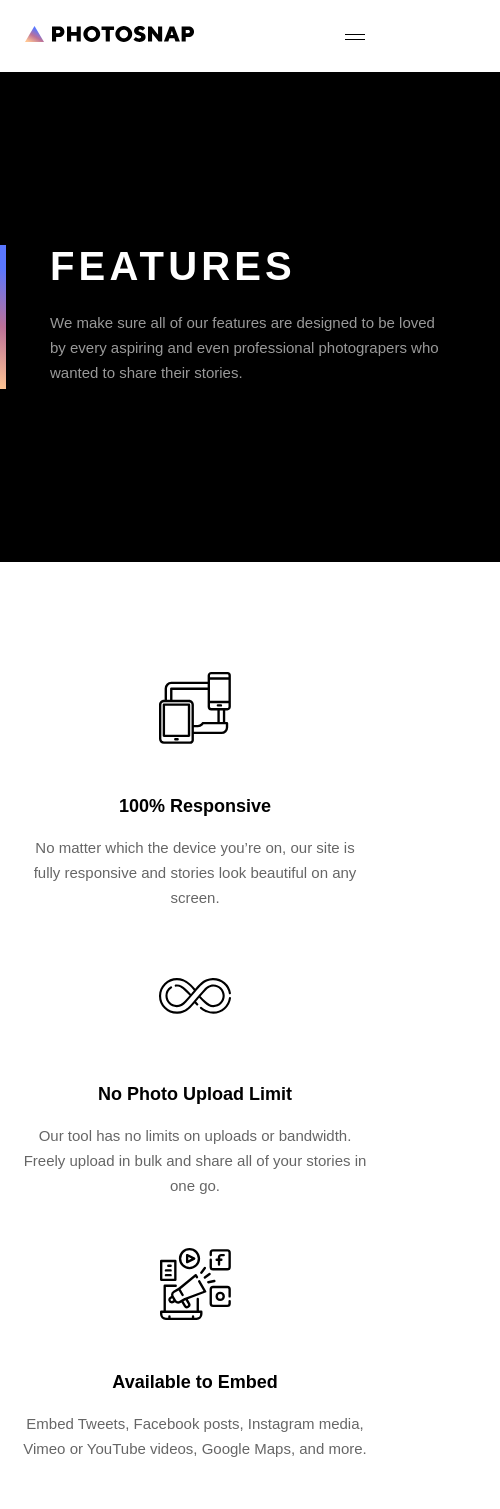
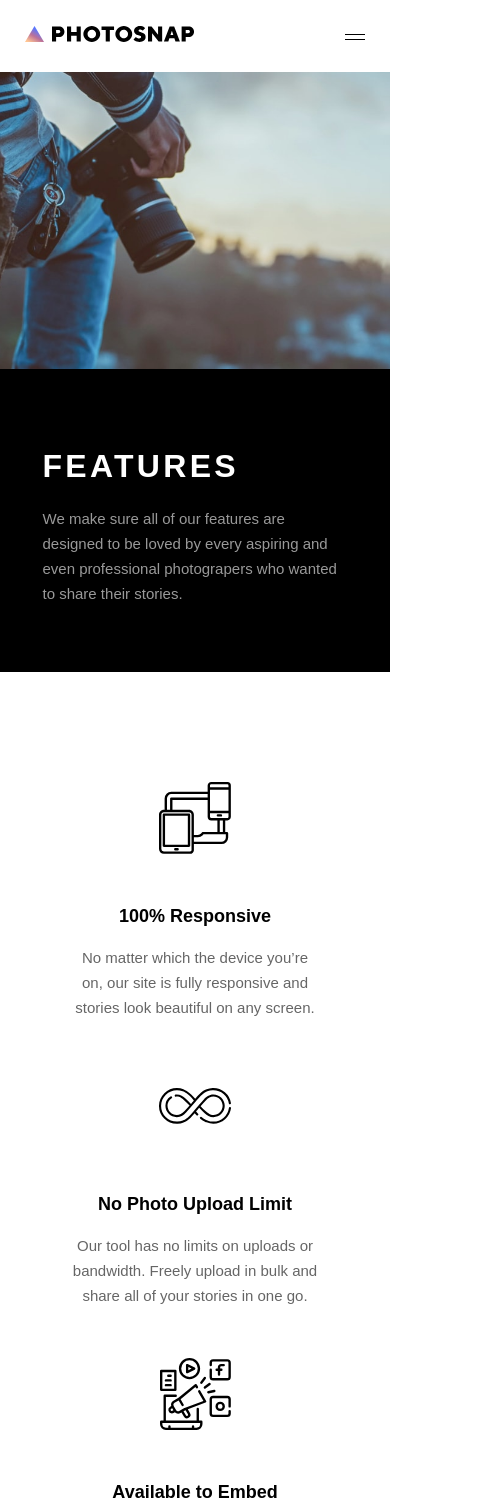
Before and after one commit to ding-09/photosnap, a React (Create React App) app: page /features in a window 390 px wide. Shown: the top 1509 px of the page, 500 px wide, since content can reach past the window. Built offline with nearby package versions, Linux system fonts and the light colour scheme; the HTML template or start-up script is replaced by a standard one.

Commit message:
added mobile responsive behavior for Features page

```diff
--- a/src/components/BetaInvite.js
+++ b/src/components/BetaInvite.js
@@ -2,7 +2,7 @@ import React from 'react';
 import styled from 'styled-components';
 import ArrowButton from '../styles/ArrowButton';
 import betaBG from '../assets/shared/desktop/bg-beta.jpg';
-import tabletBetaBG from '../assets/shared/tablet/bg-beta.jpg';
+import mobileBetaBG from '../assets/shared/mobile/bg-beta.jpg';
 
 
 const BetaInvite = () => {
@@ -26,6 +26,28 @@ const InviteSection = styled.section`
   padding: 6.4rem 4.9rem;
   position: relative;
   color: #ffffff;
+  @media (max-width: 700px) {
+    padding: 2rem 4rem;
+    height: auto;
+  }
+  @media (max-width: 400px) {
+    max-width: 40rem;
+    height: 25rem;
+    padding: 2rem 3rem;
+    background: url(${mobileBetaBG}) no-repeat;
+    background-size: cover;
+    background-position: center;
+    .hero-border {
+      display: none;
+    }
+    .invite-container {
+      h2 {
+        font-size: 3.2rem;
+        line-height: 4rem;
+        letter-spacing: 3.3px;
+      }
+    }
+  }
   .invite-container {
     max-width: 114rem;
     height: 15rem;
@@ -35,6 +57,17 @@ const InviteSection = styled.section`
     h2 {
       max-width: 45rem;
     }
+    @media (max-width: 700px) {
+      height: 100%;
+      flex-direction: column;
+      justify-content: space-evenly;
+      h2 {
+        margin-bottom: 2rem;
+      }
+      button {
+        width: 20rem;
+      }
+    }
   }
   .hero-border {
     height: 100%;
--- a/src/pages/Features.js
+++ b/src/pages/Features.js
@@ -26,6 +26,7 @@ const Features = ({ setOnFeatures }) => {
       <HeroSection>
         <HeroText>
           <div className="hero-border"></div>
+          <div className="mobile-hero-border"></div>
           <div className="text-container">
             <h1>FEATURES</h1>
             <p>
@@ -99,6 +100,10 @@ const Features = ({ setOnFeatures }) => {
 const HeroSection = styled.section`
   display: flex;
   height: 49rem;
+  @media (max-width: 600px) {
+    flex-direction: column-reverse;
+    height: 60rem;
+  }
 `;
 
 const HeroText = styled.article`
@@ -110,12 +115,34 @@ const HeroText = styled.article`
   justify-content: center;
   align-items: center;
   position: relative;
+  @media (max-width: 600px) {
+    flex: 1 1 50%;
+  }
+  @media (max-width: 500px) {
+    .hero-border {
+      display: none;
+    }
+    .text-container {
+      padding: 0 3.5rem;
+      height: auto;
+      margin: 0;
+      h1 {
+        font-size: 3.2rem;
+        line-height: 4rem;
+        letter-spacing: 3.3px;
+      }
+    }
+  }
+  @media (max-width: 375px) {
+    .mobile-hero-border {
+      display: block;
+    }
+  }
   .hero-border {
     height: 14.4rem;
   }
   .text-container {
-    min-width: 38rem;
-    width: 40rem;
+    min-width: 37.5rem;
     height: 15rem;
     margin: 5rem;
     h1 {
@@ -131,15 +158,15 @@ const HeroText = styled.article`
 const HeroImage = styled.article`
   flex: 1 1 83rem;
   height: 100%;
+  @media (max-width: 600px) {
+    flex: 1 1 49%;
+  }
   figure {
     width: 100%;
     height: 100%;
-    background: url(${heroImage});
+    background: url(${heroImage}) no-repeat;
     background-size: cover;
     background-position: center;
-    @media (max-width: 768px) {
-      background: url(${tabletHeroImage});
-    }
   }
 `;
 
@@ -157,9 +184,15 @@ const FeaturesSection = styled.section`
     grid-template-rows: auto;
     grid-row-gap: 5rem;
     grid-column-gap: 1rem;
+    @media (max-width: 600px) {
+      padding: 0 3rem;
+      grid-template-columns: repeat(1, 1fr);
+      grid-template-rows: auto;
+    }
   }
   article {
     text-align: center;
+    padding: 0 2rem;
     h3 {
       margin-top: 4.8rem;
       margin-bottom: 1.6rem;
```
Also changed, not shown: 1 other file (tests, documents, lock files or other folders).
